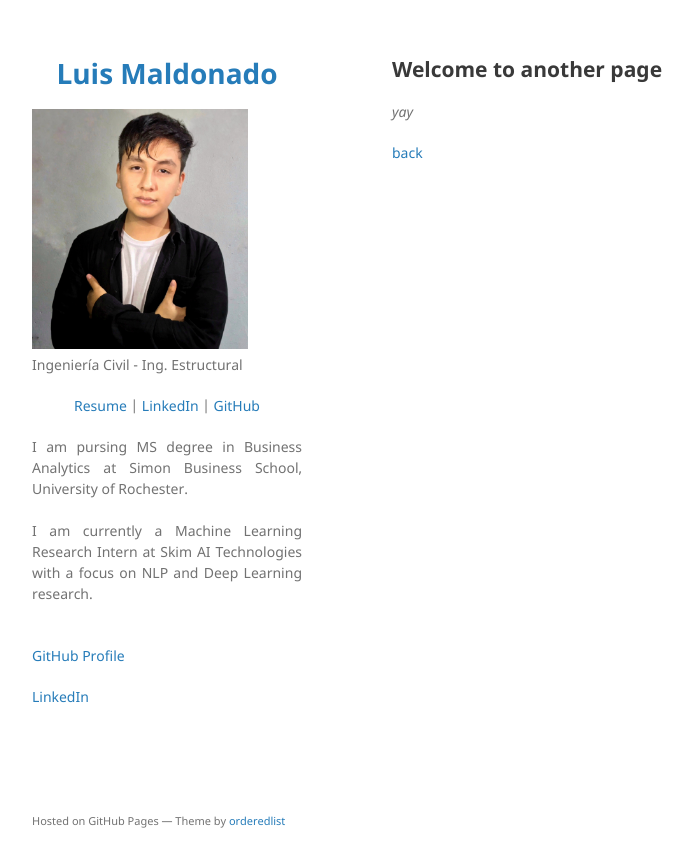
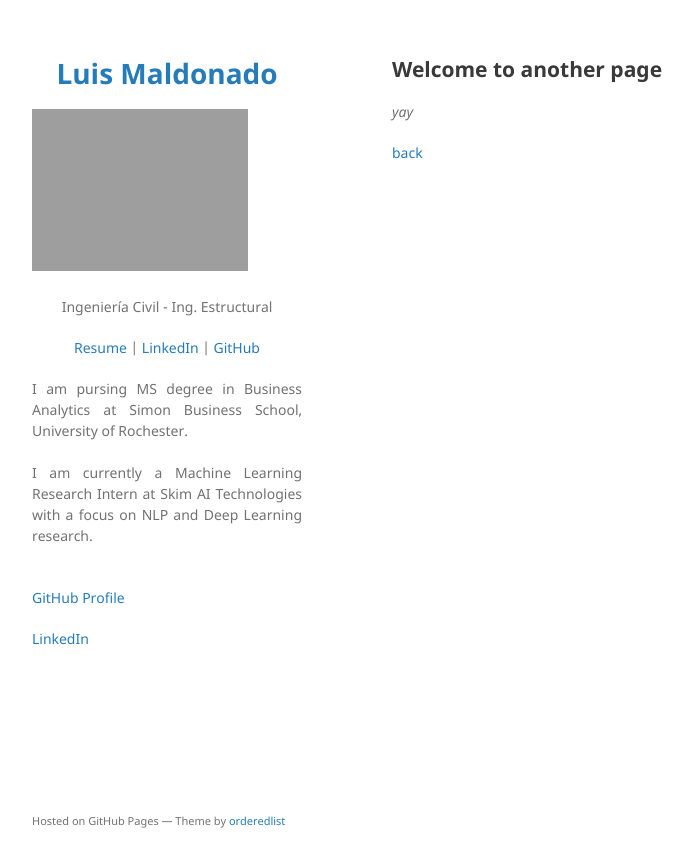
Before and after one commit to LuisMaldonado-py/LuisMaldonado-py.github.io, a Jekyll site: the page built from another-page.md, in a window 1280 px wide. Shown: the top 867 px of the page, without its empty margins (178-871 px from the left). Built offline with Jekyll 4.4.1, drawn with Linux system fonts in a browser that asks for light colours; our own code applies the rules of GitHub Pages for plain Markdown files.

Commit message:
Update _config.yml

```diff
--- a/_config.yml
+++ b/_config.yml
@@ -1,8 +1,8 @@
-title: <p align="center"> Luis Maldonado </p>
+title: <p align="center">Luis Maldonado</p>
 
-logo: /assets/img/logo.jpeg
+logo:  <p align="center">/assets/img/logo.jpeg</p>
 
-description: Ingeniería Civil - Ing. Estructural
+description: <p align="center">Ingeniería Civil - Ing. Estructural</p>
   <p align="center">
   <a href="pdf/resume.pdf">Resume</a> |
   <a href="https://www.linkedin.com/in/luis-maldonado-de-la-torre/">LinkedIn</a> |
```
